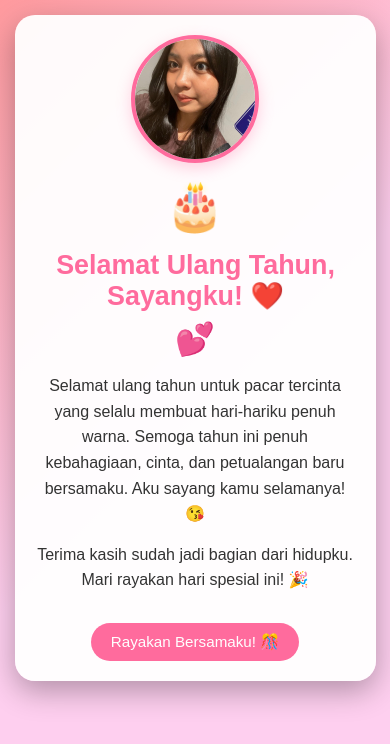
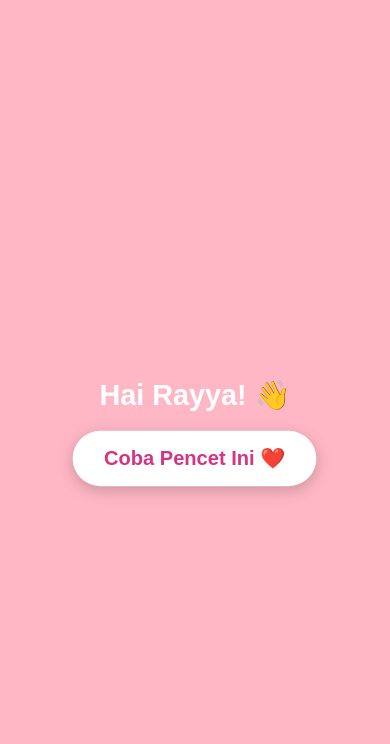
Before and after one commit to dimassetya-nry/gift-for-rayya, a plain HTML site: page index.html in a window 390 px wide. Drawn offline with Linux system fonts and the light colour scheme.

Commit message:
Update index.html

```diff
--- a/index.html
+++ b/index.html
@@ -2,214 +2,155 @@
 <html lang="id">
 <head>
     <meta charset="UTF-8">
-    <meta name="viewport" content="width=device-width, initial-scale=1.0, user-scalable=yes">
-    <title>Selamat Ulang Tahun, Sayang! ❤️</title>
+    <meta name="viewport" content="width=device-width, initial-scale=1.0">
+    <title>Gift for Rayya</title>
     <style>
+        /* --- CSS UTAMA --- */
         body {
+            margin: 0;
+            padding: 0;
             font-family: 'Arial', sans-serif;
-            /* Background Gambar Utama */
-            background-image: url('background-rayya.jpg'); /* Ganti dengan nama file gambar-mu */
-            background-size: cover; /* Cover full layar tanpa distorsi */
-            background-position: center; /* Center gambar */
-            background-attachment: fixed; /* Fixed agar tidak ikut scroll (opsional, hapus jika ingin scroll) */
-            background-repeat: no-repeat;
-            /* Fallback jika gambar gagal load */
-            background: linear-gradient(135deg, #ff9a9e 0%, #fecfef 50%, #fecfef 100%);
+            background-color: #ffe6eb; /* Latar pink lembut */
+            color: #333;
+            text-align: center;
+            overflow-x: hidden;
+            display: flex;
+            justify-content: center;
+            align-items: center;
+            min-height: 100vh;
+        }
 
-            margin: 0;
-            padding: 10px;
+        /* --- HALAMAN PEMBUKA (TOMBOL AWAL) --- */
+        #opening-screen {
+            position: fixed;
+            top: 0;
+            left: 0;
+            width: 100%;
+            height: 100%;
+            background-color: #ffb7c5; /* Pink lebih gelap dikit */
             display: flex;
             flex-direction: column;
-            justify-content: flex-start;
+            justify-content: center;
             align-items: center;
-            min-height: 100vh;
-            color: #333;
-            overflow-x: hidden;
-            overflow-y: auto;
-            -webkit-overflow-scrolling: touch;
-            box-sizing: border-box;
+            z-index: 9999;
+            transition: opacity 1s ease-out; /* Efek memudar saat hilang */
         }
-        .container {
-            text-align: center;
-            background: rgba(255, 255, 255, 0.9); /* Semi-transparan agar teks terbaca di atas gambar */
-            padding: 30px;
+
+        .btn-buka {
+            background-color: #fff;
+            color: #d63384;
+            border: none;
+            padding: 15px 30px;
+            font-size: 1.2rem;
+            font-weight: bold;
+            border-radius: 50px;
+            cursor: pointer;
+            box-shadow: 0 4px 15px rgba(0,0,0,0.2);
+            animation: pulse 1.5s infinite; /* Animasi berdenyut */
+            transition: transform 0.2s;
+        }
+
+        .btn-buka:hover {
+            transform: scale(1.1);
+        }
+
+        /* --- HALAMAN UTAMA (PESAN ULANG TAHUN) --- */
+        #main-content {
+            display: none; /* Disembunyikan dulu di awal */
+            background: white;
+            padding: 2rem;
             border-radius: 20px;
-            box-shadow: 0 10px 30px rgba(0, 0, 0, 0.3); /* Shadow lebih gelap untuk kontras */
-            max-width: 500px;
-            width: 90%;
-            animation: fadeIn 2s ease-in-out;
-            margin: 20px auto;
-            box-sizing: border-box;
-            /* Opsional: Tambah overlay jika gambar terlalu terang/gelap */
-            /* background: rgba(255, 255, 255, 0.95); */
+            box-shadow: 0 10px 25px rgba(0,0,0,0.1);
+            max-width: 90%;
+            width: 400px;
+            margin: 20px;
+            opacity: 0;
+            transition: opacity 1.5s ease-in;
         }
-        @keyframes fadeIn {
-            from { opacity: 0; transform: translateY(30px); }
-            to { opacity: 1; transform: translateY(0); }
+
+        img {
+            width: 100%;
+            max-width: 250px;
+            height: auto;
+            border-radius: 15px;
+            margin: 15px 0;
+            box-shadow: 0 4px 8px rgba(0,0,0,0.1);
         }
-        .foto {
-            width: 180px;
-            height: 180px;
-            border-radius: 50%;
-            object-fit: cover;
-            margin-bottom: 15px;
-            border: 4px solid #ff6b9d;
-            animation: fadeIn 2s ease-in-out;
-            box-shadow: 0 5px 15px rgba(255, 107, 157, 0.3);
-            max-width: 100%;
-            display: block;
-            margin-left: auto;
-            margin-right: auto;
+
+        h1 {
+            color: #d63384;
+            font-size: 1.8rem;
         }
-        h1 {
-            color: #ff6b9d;
-            font-size: 2.2em;
-            margin-bottom: 10px;
-            animation: pulse 2s infinite;
+
+        p {
+            font-size: 1rem;
+            line-height: 1.6;
+            color: #555;
         }
+
+        .btn-rayakan {
+            display: inline-block;
+            margin-top: 15px;
+            padding: 10px 20px;
+            background-color: #d63384;
+            color: white;
+            text-decoration: none;
+            border-radius: 8px;
+            font-weight: bold;
+        }
+
+        /* --- ANIMASI --- */
         @keyframes pulse {
             0% { transform: scale(1); }
             50% { transform: scale(1.05); }
             100% { transform: scale(1); }
         }
-        p {
-            font-size: 1.1em;
-            line-height: 1.6;
-            margin: 15px 0;
-        }
-        .heart {
-            font-size: 2.5em;
-            color: #ff6b9d;
-            animation: bounce 1s infinite;
-        }
-        @keyframes bounce {
-            0%, 20%, 50%, 80%, 100% { transform: translateY(0); }
-            40% { transform: translateY(-10px); }
-            60% { transform: translateY(-5px); }
-        }
-        .cake {
-            font-size: 3.5em;
-            margin: 15px 0;
-        }
-        button {
-            background: #ff6b9d;
-            color: white;
-            border: none;
-            padding: 12px 25px;
-            font-size: 1em;
-            border-radius: 25px;
-            cursor: pointer;
-            transition: background 0.3s;
-            margin-top: 15px;
-            touch-action: manipulation;
-        }
-        button:hover, button:active {
-            background: #ff4757;
-        }
-        #confetti {
-            position: fixed;
-            top: 0;
-            left: 0;
-            width: 100%;
-            height: 100%;
-            pointer-events: none;
-            z-index: 1000;
-        }
-        /* Optimasi untuk Mobile/HP */
-        @media (max-width: 768px) {
-            body {
-                padding: 5px;
-                flex-direction: column;
-                background-attachment: scroll; /* Scroll gambar di HP agar tidak fixed (lebih smooth) */
-            }
-            .container {
-                width: 95%;
-                padding: 20px;
-                margin: 10px auto;
-                background: rgba(255, 255, 255, 0.95); /* Lebih opaque di mobile untuk readability */
-            }
-            .foto {
-                width: 140px;
-                height: 140px;
-            }
-            h1 {
-                font-size: 1.8em;
-            }
-            p {
-                font-size: 1em;
-            }
-            .cake {
-                font-size: 3em;
-            }
-            .heart {
-                font-size: 2em;
-            }
-            button {
-                padding: 10px 20px;
-                font-size: 0.95em;
-            }
-        }
-        @media (max-width: 480px) {
-            .foto {
-                width: 120px;
-                height: 120px;
-            }
-            h1 {
-                font-size: 1.6em;
-            }
-        }
+
     </style>
 </head>
 <body>
-    <div class="container">
-        <!-- Foto di Bagian Atas -->
-        <img src="foto-rayya.jpg" alt="Foto Rayya" class="foto">
 
-        <div class="cake">🎂</div>
-        <h1>Selamat Ulang Tahun, Sayangku! ❤️</h1>
-        <div class="heart">💕</div>
-        <p>Selamat ulang tahun untuk pacar tercinta yang selalu membuat hari-hariku penuh warna. Semoga tahun ini penuh kebahagiaan, cinta, dan petualangan baru bersamaku. Aku sayang kamu selamanya! 😘</p>
-        <p>Terima kasih sudah jadi bagian dari hidupku. Mari rayakan hari spesial ini! 🎉</p>
-        <button onclick="showConfetti()">Rayakan Bersamaku! 🎊</button>
+    <div id="opening-screen">
+        <h1 style="color: white; margin-bottom: 20px;">Hai Rayya! 👋</h1>
+        <button class="btn-buka" onclick="bukaHadiah()">Coba Pencet Ini ❤️</button>
     </div>
 
-    <div id="confetti"></div>
+    <div id="main-content">
+        <h3>Selamat Ulang Tahun, Sayang! ❤️</h3>
+
+        <img src="foto-rayya.jpg" alt="Foto Rayya" onerror="this.src='https://via.placeholder.com/250x250?text=Foto+Rayya'">
+
+        <h1>🎂 Happy Birthday! 🎂</h1>
+
+        <p>💕 Selamat ulang tahun untuk pacar tercinta yang selalu membuat hari-hariku penuh warna.</p>
+
+        <p>Semoga tahun ini penuh kebahagiaan, cinta, dan petualangan baru bersamaku. Aku sayang kamu selamanya! 😘</p>
+
+        <p>Terima kasih sudah jadi bagian dari hidupku. Mari rayakan hari spesial ini! 🎉</p>
+
+        <a href="#" class="btn-rayakan">Rayakan Bersamaku! 🎊</a>
+    </div>
 
     <script>
-        function showConfetti() {
-            const confetti = document.getElementById('confetti');
-            for (let i = 0; i < 100; i++) {
-                const flake = document.createElement('div');
-                flake.innerHTML = '🎉';
-                flake.style.position = 'fixed';
-                flake.style.left = Math.random() * 100 + 'vw';
-                flake.style.top = '-10px';
-                flake.style.fontSize = '20px';
-                flake.style.animation = `fall ${Math.random() * 3 + 2}s linear forwards`;
-                flake.style.zIndex = '1001';
-                confetti.appendChild(flake);
+        function bukaHadiah() {
+            const opening = document.getElementById('opening-screen');
+            const content = document.getElementById('main-content');
 
+            // 1. Hilangkan layar pembuka perlahan
+            opening.style.opacity = '0';
+
+            // 2. Tunggu sebentar (1 detik) sampai transisi selesai, lalu hapus dan munculkan konten
+            setTimeout(() => {
+                opening.style.display = 'none';
+                content.style.display = 'block';
+
+                // Sedikit delay agar efek fade-in konten mulus
                 setTimeout(() => {
-                    if (flake.parentNode) {
-                        flake.remove();
-                    }
-                }, 5000);
-            }
-
-            if (!document.querySelector('#confetti-style')) {
-                const style = document.createElement('style');
-                style.id = 'confetti-style';
-                style.textContent = `
-                    @keyframes fall {
-                        to {
-                            transform: translateY(100vh) rotate(360deg);
-                            opacity: 0;
-                        }
-                    }
-                `;
-                document.head.appendChild(style);
-            }
+                    content.style.opacity = '1';
+                }, 100);
+            }, 1000);
         }
     </script>
+
 </body>
 </html>
```
